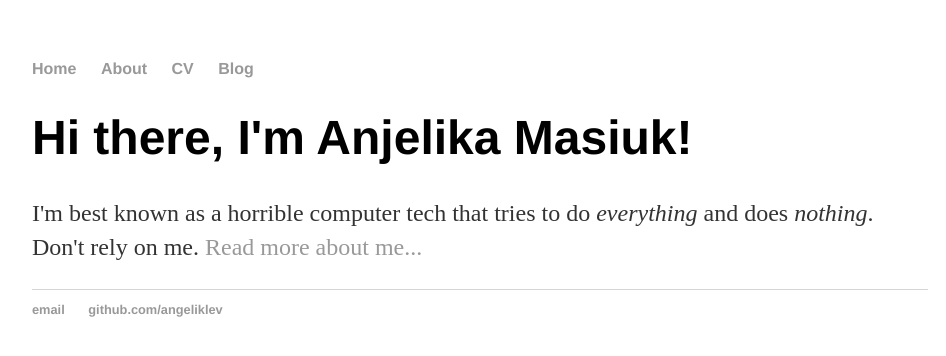
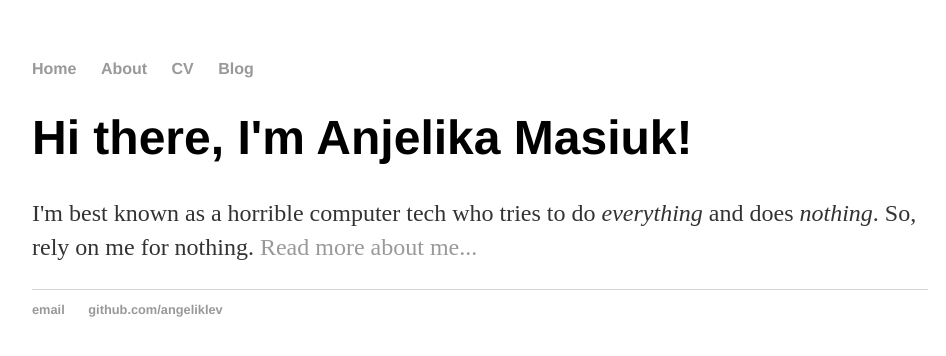
Before and after one commit to angeliklev/angeliklev.github.io, a Jekyll site: the page built from index.html, in a window 1280 px wide. Shown: the top 356 px of the page, without its empty margins (160-1106 px from the left). Built offline with Jekyll 4.4.1, drawn with Linux system fonts in a browser that asks for light colours.

Commit message:
Update index.html
Grammar corrected

```diff
--- a/index.html
+++ b/index.html
@@ -5,6 +5,6 @@ title: Anjelika Masiuk, Useless Tech
 
     	<div class="blurb">
         	<h1>Hi there, I'm Anjelika Masiuk!</h1>
-		<p>I'm best known as a horrible computer tech that tries to do <em>everything</em> and does <em>nothing</em>.
-		Don't rely on me. <a href="/about">Read more about me...</a></p>
+		<p>I'm best known as a horrible computer tech who tries to do <em>everything</em> and does <em>nothing</em>.
+		So, rely on me for nothing. <a href="/about">Read more about me...</a></p>
     	</div><!-- /.blurb -->
```
